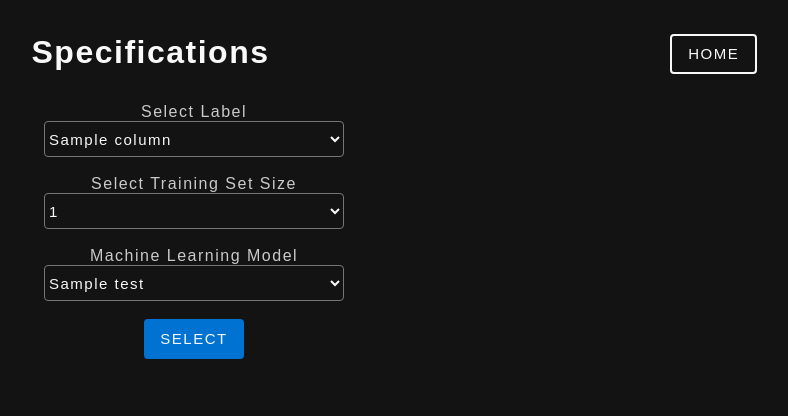
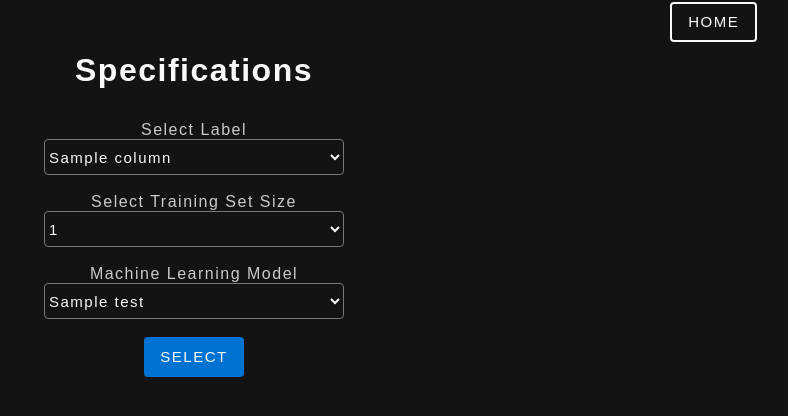
Before and after one commit to casey-mott/flask-ui-ml-model-eval, a Flask app: template templates/model_select.html in a window 1280 px wide. Shown: the part 78-494 px from the top of the page, without its empty margins (446-1234 px from the left). Run offline with Flask 2, Linux system fonts and the light colour scheme; the template is opened without the code that fills it: most values are stand-ins (such as "Sample title", 1, 10 or a date in 2020).

Commit message:
Update model_select.html

```diff
--- a/templates/model_select.html
+++ b/templates/model_select.html
@@ -52,14 +52,13 @@
   </head>
 <br><br><br><br>
 <body style="background-color: rgb(19, 19, 19); font-family: Avenir-Heavy, sans-serif; font-style: normal; letter-spacing: 1.5px; padding: 0 calc(3.5vw + 24px);">
-
+  <a href="/" style="text-decoration:none">
+      <button class="flex_button" type="button" aria-label="" role="button" kind="primary">
+         HOME
+      </button>
+    </a><br>
   <h3 style="font-style: normal; -webkit-font-smoothing: antialiased; font-size: 32px;color: rgb(249, 249, 249);">
     Specifications
-    <a href="/" style="text-decoration:none">
-        <button class="flex_button" type="button" aria-label="" role="button" kind="primary">
-           HOME
-        </button>
-      </a>
   </h3>
   <p style="color: rgb(255,0,0)">
   {{ error }}
```
